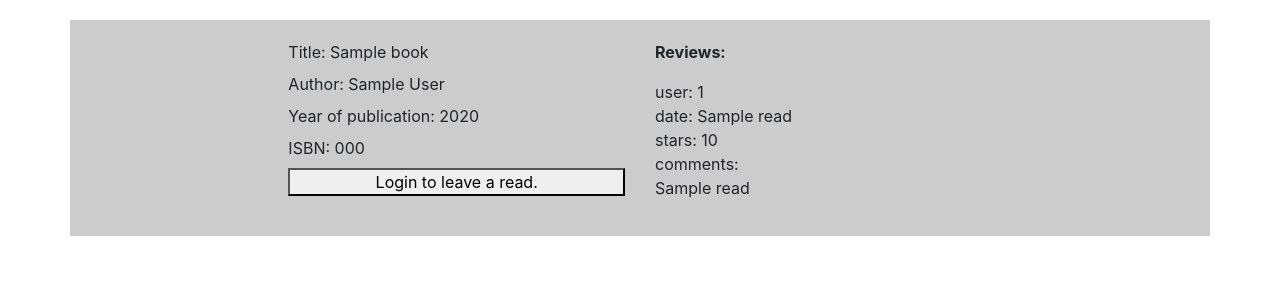
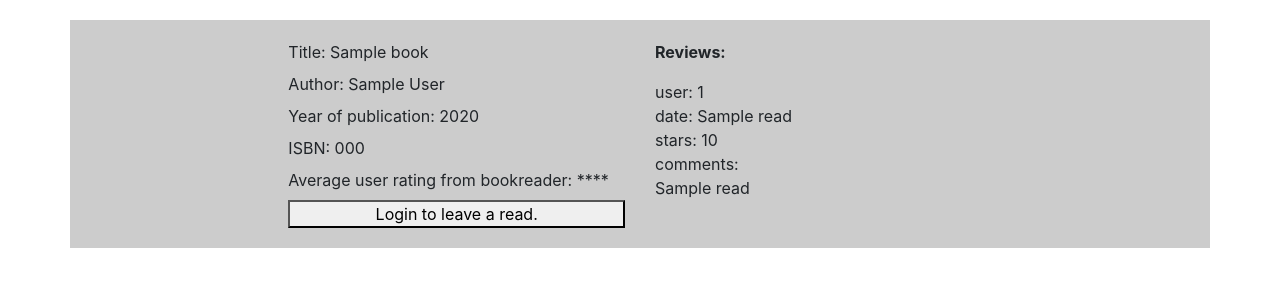
Before and after one commit to duwaar/project1, a Flask app: template templates/book.html in a window 1280 px wide. Shown: the part 56-356 px from the top of the page. Run offline with Flask 2, Linux system fonts and the light colour scheme; the template is opened without the code that fills it: most values are stand-ins (such as "Sample title", 1, 10 or a date in 2020); some libraries are stand-ins or nearby versions.

Commit message:
Added average star review to book page.

```diff
--- a/application.py
+++ b/application.py
@@ -2,8 +2,7 @@ from flask import Flask, session, request, render_template, redirect, url_for
 from flask_session import Session
 from sqlalchemy import create_engine
 from sqlalchemy.orm import scoped_session, sessionmaker
-import os
-import time
+import os, time, statistics
 
 app = Flask(__name__)
 
@@ -107,25 +106,54 @@ def register_page():
 
     return render_template("register.html", message=message)
 
+def get_median_stars(isbn):
+    ratings = db.execute(f"""
+            SELECT rating
+            FROM (
+                SELECT *
+                FROM reads JOIN books ON (reads.book_id = books.id)
+                WHERE isbn = '{isbn}'
+                )
+            AS book;
+            """).fetchall()
+
+    values = []
+    for rating in ratings:
+        values.append(rating[0])
+
+    if len(values) > 0:
+        return statistics.median(values)
+    else:
+        return 0
+
 def get_book_data(isbn=""):
+    book_data = {
+            "id": 0, "title": "",
+            "author": "",
+            "year": 0,
+            "isbn": "",
+            "reads": [],
+            "bookreads_stars": 0,
+            "goodreads_stars": 0,
+    }
     db_result = db.execute(f"SELECT id, title, author, year FROM books WHERE isbn = '{isbn}';").fetchone()
-    book_data = {'id':'', 'title':'', 'author':'', 'year':'', 'isbn':''}
     if db_result:
-        book_data['id']     = db_result[0]
-        book_data['title']  = db_result[1]
-        book_data['author'] = db_result[2]
-        book_data['year']   = db_result[3]
-        book_data['isbn']   = isbn
+        book_data['id'], book_data['title'], book_data['author'], book_data['year'] = db_result
+        book_data['isbn'] = isbn
         book_data['reads'] = db.execute(f"""
                     SELECT users.username, reads.date, reads.rating, reads.review
                     FROM reads INNER JOIN users ON (users.id = reads.user_id)
                     WHERE book_id = '{book_data['id']}';"""
                 ).fetchall()
+
+    book_data["bookreads_stars"] = get_median_stars(isbn)
+
     return book_data
 
 @app.route("/book/<string:book_isbn>", methods=["GET", "POST"])
 def book_page(book_isbn):
-    return render_template("book.html", book_data=get_book_data(isbn=book_isbn))
+    book_data = get_book_data(isbn=book_isbn)
+    return render_template("book.html", book_data=book_data)
 
 @app.route("/submit_read/<string:book_isbn>", methods=["GET", "POST"])
 def submit_read_page(book_isbn):
--- a/templates/book.html
+++ b/templates/book.html
@@ -16,6 +16,12 @@ Book Info
                 <span class="p-0">Year of publication: {{ book_data['year'] }}</span>
                 <span class="p-1"></span>
                 <span class="p-0">ISBN: {{ book_data['isbn'] }}</span>
+                <span class="p-1"></span>
+                {% if book_data["bookreads_stars"] == 0 %}
+                <span class="p-0">No reviews have been left for this book yet.</span>
+                {% else %}
+                <span class="p-0">Average user rating from bookreader: {{ "*" * book_data['bookreads_stars'] }}</span>
+                {% endif %}
             </div>
             {% if session.get('username') %}
             <form class="d-flex flex-column" action="{{ url_for('submit_read_page', book_isbn=book_data['isbn']) }}" method="GET">
--- a/templates/submit_read.html
+++ b/templates/submit_read.html
@@ -10,7 +10,7 @@ Submit a Read
     <div class="row justify-content-center">
         <div class="col-4">
             {% if session.get('username') %}
-            <form class="d-flex flex-column" action="{{ url_for('submit_read_page', book_isbn=book_isbn) }}" method="POST">
+            <form class="d-flex flex-column" action="{{ url_for('submit_read_page', book_isbn=book_data['isbn']) }}" method="POST">
                 <span class="p-1">What did you think about <i>{{ book_data["title"] }}</i> ({{ book_data["year"] }}) by {{ book_data["author"] }}?</span>
                 <span class="p-1"></span>
                 <select class="p-0" name="stars">
```
